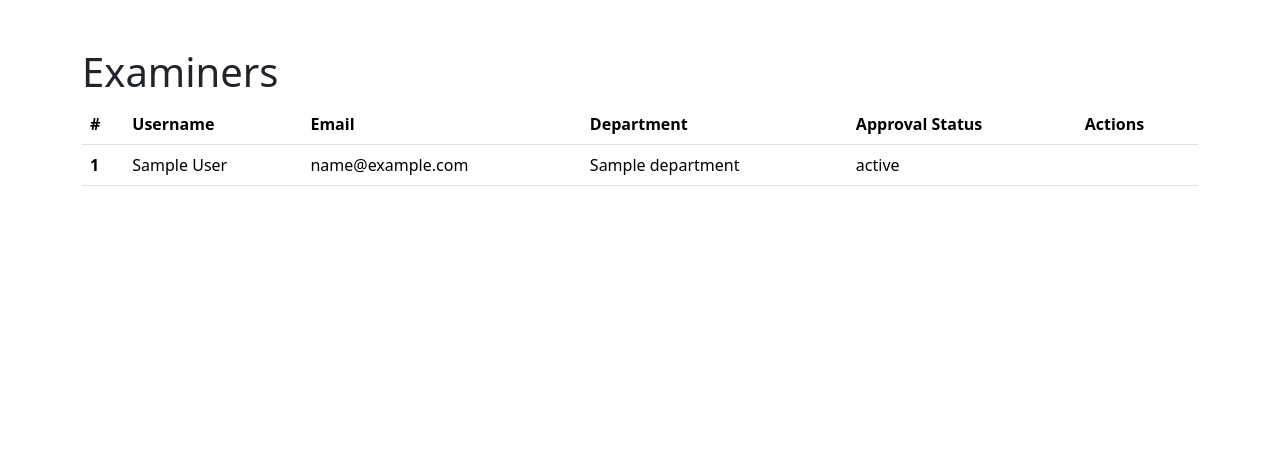
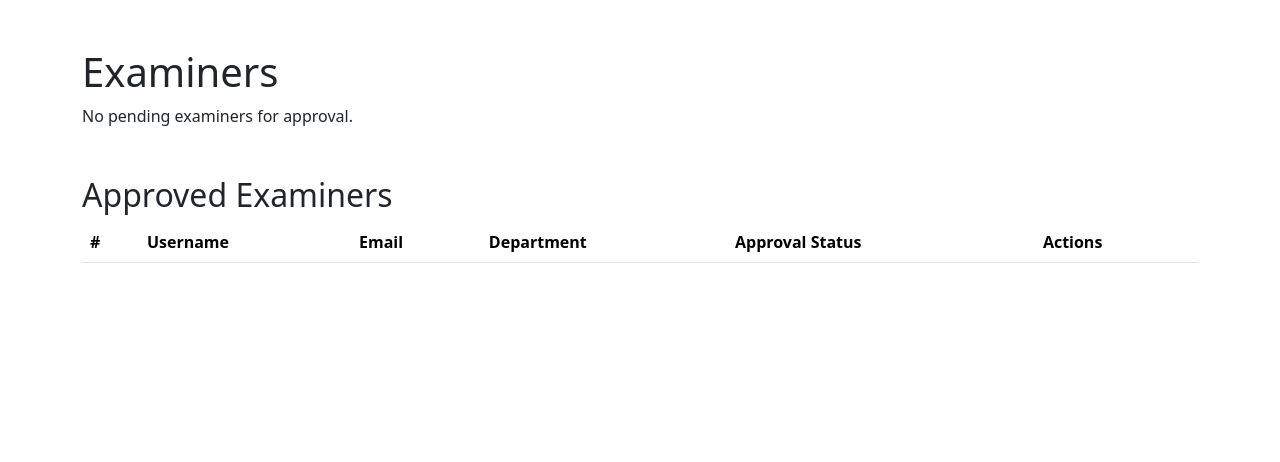
Before and after one commit to 24f3003784-crypto/EXAMINATION_MANAGEMENT_PORTAL, a Flask app: page /admin/examiners in a window 1280 px wide. Shown: the part 57-519 px from the top of the page. Run offline with Flask 3, Linux system fonts and the light colour scheme; a user stored in the database is signed in; tables that the repository leaves empty hold one stand-in row (values such as "Sample post"); lists and menus that the app fills with data are empty; parts of the project's set-up code (start-up, migrations or seed data) failed here and were passed over.

Commit message:
dashboard design and admin functionalities

```diff
--- a/app/__init__.py
+++ b/app/__init__.py
@@ -47,11 +47,13 @@ def create_app(class_name=Config):
     from app.routes.admin import admin_bp
     from app.routes.main import main_bp
     from app.routes.student import student_bp
+    from app.routes.examiner import examiner_bp
 
     app.register_blueprint(auth)
     app.register_blueprint(admin_bp)
     app.register_blueprint(main_bp)
     app.register_blueprint(student_bp)
+    app.register_blueprint(examiner_bp)
 
     return app
 
--- a/app/models.py
+++ b/app/models.py
@@ -43,7 +43,7 @@ class Examiner(db.Model):
     created_at = db.Column(db.DateTime(timezone=True), nullable=False, default=lambda: datetime.now(timezone.utc))
 
     user = db.relationship('User',back_populates='examiner_profile')
-    department = db.relationship('Department', back_populates='examiner')
+    department = db.relationship('Department', back_populates='examiners')
 
 class Course(db.Model):
     id = db.Column(db.Integer, primary_key=True)
@@ -58,4 +58,4 @@ class Department(db.Model):
     department_code = db.Column(db.String(20), nullable=False)
     created_at = db.Column(db.DateTime(timezone=True),nullable=False,default=datetime.now(timezone.utc))
 
-    examiner = db.relationship('Examiner', back_populates='department')
+    examiners = db.relationship('Examiner', back_populates='department')
--- a/app/routes/admin.py
+++ b/app/routes/admin.py
@@ -1,4 +1,4 @@
-from flask import Blueprint,render_template, redirect, url_for
+from flask import Blueprint,render_template, redirect, url_for,flash
 from flask_login import current_user, login_required
 
 from app.extensions import db
@@ -15,21 +15,39 @@ def dashboard():
 @admin_bp.route('/examiners')
 @login_required
 def examiners():
-    examiners = Examiner.query.all()
-    return render_template('admin/examiners.html', examiners=examiners)
+    pending_examiners = Examiner.query.filter_by(approval_status='Pending').all()
+    approved_examiners = Examiner.query.filter_by(approval_status='Approved').all()
+    return render_template('/admin/examiners.html', pending_examiners=pending_examiners, approved_examiners=approved_examiners)
 
 @admin_bp.route('/approve_examiner/<int:examiner_id>', methods=['POST'])
 @login_required
 def approve_examiner(examiner_id):
-    examiner = Examiner.query.get_or_404(examiner_id)
-    examiner.approval_status = 'Approved'
-    db.session.commit()
+    examiner = Examiner.query.get(examiner_id)
+    if examiner:
+        examiner.approval_status = 'Approved'
+        db.session.commit()
+        flash(f"Examiner {examiner.user.name} has been approved.", "success")
+    else:
+        flash("Examiner not found.", "danger")
     return redirect(url_for('admin.examiners'))
 
 @admin_bp.route('/reject_examiner/<int:examiner_id>', methods=['POST'])
 @login_required
 def reject_examiner(examiner_id):
-    examiner = Examiner.query.get_or_404(examiner_id)
-    examiner.approval_status = 'Rejected'
+    examiner = Examiner.query.get(examiner_id)
+    if examiner:
+        examiner.approval_status = 'Rejected'
+        db.session.commit()
+        flash(f"Examiner {examiner.user.name} has been rejected.", "success")
+    else:
+        flash("Examiner not found.", "danger")
+    return redirect(url_for('admin.examiners'))
+
+@admin_bp.route('/blacklist/<int:examiner_id>', methods=['POST'])
+@login_required
+def toggle_blacklist_examiner(examiner_id):
+    examiner = Examiner.query.get(examiner_id)
+    examiner.user.is_blacklisted = not examiner.user.is_blacklisted
     db.session.commit()
+    flash('Status updated', "success")
     return redirect(url_for('admin.examiners'))
--- a/app/routes/auth.py
+++ b/app/routes/auth.py
@@ -40,12 +40,12 @@ def login():
             flash("Invalid email or password.", "danger")
             return render_template("auth/login.html")
 
-        if not user.is_active or user.is_blacklisted:
+        if  user.is_blacklisted or not user.is_active:
             flash("This account is not allowed to log in. Please contact support.", "danger")
             return render_template("auth/login.html")
 
         if user.role == "examiner":
-            examiner = user.Examiner_profile
+            examiner = user.examiner_profile
             if not examiner:
                 flash("Examiner profile is missing. Please contact support.", "danger")
                 return render_template("auth/login.html")
--- a/app/templates/admin/examiners.html
+++ b/app/templates/admin/examiners.html
@@ -1,6 +1,54 @@
-{% extends "base.html" %} {% block title %}Admin Dashboard{% endblock %} {%
-block content %}
+{% extends "base.html" %}
+ {% block title %}Admin Dashboard{% endblock %}
+ {%block content %}
 <h1>Examiners</h1>
+{% if pending_examiners %}
+  <h2 class="mt-5">Pending Approvals</h2>
+  <table class="table">
+    <thead>
+      <tr>
+        <th scope="col">#</th>
+        <th scope="col">Username</th>
+        <th scope="col">Email</th>
+        <th scope="col">Department</th>
+        <th scope="col">Approved</th>
+        <th scope="col">Actions</th>
+      </tr>
+    </thead>
+    <tbody>
+      {% for examiner in pending_examiners %}
+      <tr>
+        <th scope="row">{{ loop.index }}</th>
+        <td>{{ examiner.user.name }}</td>
+        <td>{{ examiner.user.email }}</td>
+        <td>{{ examiner.department.name }}</td>
+        <td>{{ examiner.approval_status }}</td>
+        <td>
+          <div class="btn-group" role="group">
+            <form
+              action="{{ url_for('admin.approve_examiner', examiner_id=examiner.id) }}"
+              method="POST"
+            >
+              <button type="submit" class="btn btn-success">Accept</button>
+            </form>
+            <form
+              action="{{ url_for('admin.reject_examiner', examiner_id=examiner.id) }}"
+              method="POST"
+            >
+              <button type="submit" class="btn btn-danger">Reject</button>
+            </form>
+          </div>
+        </td>
+      </tr>
+      {% endfor %}
+    </tbody>
+  </table>
+{% else %}
+  <p>No pending examiners for approval.</p>
+{% endif %}
+
+<div>
+  <h2 class="mt-5">Approved Examiners</h2>
   <table class="table">
     <thead>
       <tr>
@@ -13,7 +61,7 @@ block content %}
       </tr>
     </thead>
     <tbody>
-    {% for examiner in examiners %}
+      {% for examiner in approved_examiners %}
       <tr>
         <th scope="row">{{ loop.index }}</th>
         <td>{{ examiner.user.name }}</td>
@@ -21,17 +69,16 @@ block content %}
         <td>{{ examiner.department.name }}</td>
         <td>{{ examiner.approval_status }}</td>
         <td>
-        {% if examiner.approval_status|lower == "Pending" %}
-          <form method="POST" action="{{ url_for('admin.approve_examiner', examiner_id=examiner.id) }}" class="d-inline">
-            <button class="btn btn-success btn-sm" type="submit">Approve</button>
+          <form
+            action="{{ url_for('admin.toggle_blacklist_examiner', examiner_id=examiner.id) }}"
+            method="POST"
+          >
+            <button type="submit" class="btn btn-warning">Blacklist</button>
           </form>
-          <form method="POST" action="{{ url_for('admin.reject_examiner', examiner_id=examiner.id) }}" class="d-inline">
-            <button class="btn btn-outline-danger btn-sm" type="submit">Reject</button>
-          </form>
-        {% endif %}
         </td>
       </tr>
       {% endfor %}
     </tbody>
   </table>
+</div>
 {% endblock %}
--- a/app/templates/examiner/dashboard.html
+++ b/app/templates/examiner/dashboard.html
@@ -38,3 +38,4 @@
             </div>
         </div>
         </div>
+{% endblock %}
```
Also changed, not shown: app/routes/examiner.py (+12 -0 lines). Lines whose indentation alone changed are shown as unchanged.
